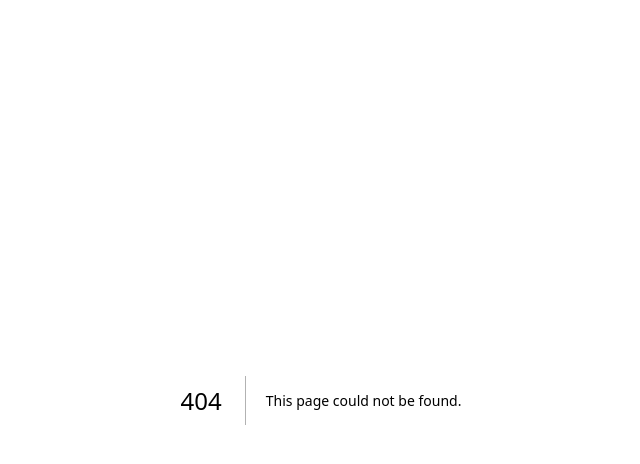
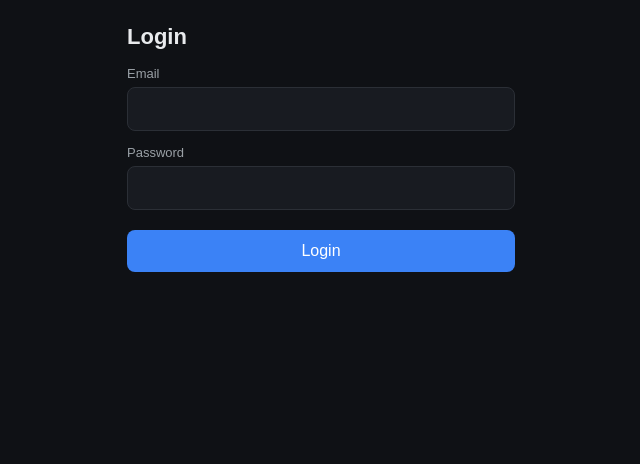
Before and after one commit to Nikhil-GMP/Ops-Management-, a Next.js app: page /login in a window 1280 px wide. Before the commit this address had no page. Shown: the top 464 px of the page, without its empty margins (319-959 px from the left). Built offline with nearby package versions, Linux system fonts and the light colour scheme.

Commit message:
Create page.js

```diff
--- /dev/null
+++ b/app/login/page.js
@@ -0,0 +1,61 @@
+"use client";
+
+import { useState } from "react";
+
+export default function Login() {
+  const [email, setEmail] = useState("");
+  const [password, setPassword] = useState("");
+  const [msg, setMsg] = useState("");
+  const [busy, setBusy] = useState(false);
+
+  async function submit(e) {
+    e.preventDefault();
+    if (busy) return;
+    setBusy(true);
+    setMsg("");
+    try {
+      const res = await fetch("/api/login", {
+        method: "POST",
+        headers: { "content-type": "application/json" },
+        body: JSON.stringify({ email, password }),
+      });
+      if (res.ok) {
+        window.location.href = "/dashboard";
+        return;
+      }
+      const data = await res.json().catch(() => ({}));
+      setMsg(data.error || "Login failed");
+    } catch (err) {
+      setMsg("Network error");
+    }
+    setBusy(false);
+  }
+
+  return (
+    <div className="narrow">
+      <h1>Login</h1>
+      <form onSubmit={submit}>
+        <label>Email</label>
+        <input
+          type="email"
+          value={email}
+          onChange={(e) => setEmail(e.target.value)}
+          autoComplete="username"
+          required
+        />
+        <label>Password</label>
+        <input
+          type="password"
+          value={password}
+          onChange={(e) => setPassword(e.target.value)}
+          autoComplete="current-password"
+          required
+        />
+        <button className="full" type="submit" disabled={busy}>
+          {busy ? "Please wait..." : "Login"}
+        </button>
+      </form>
+      {msg ? <div className="msg err">{msg}</div> : null}
+    </div>
+  );
+}
```
